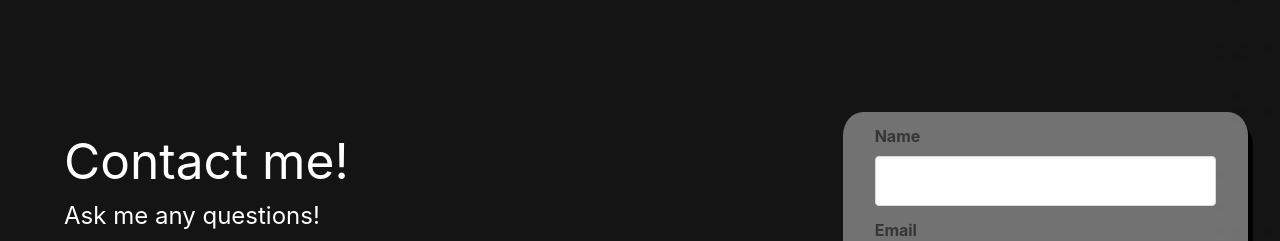
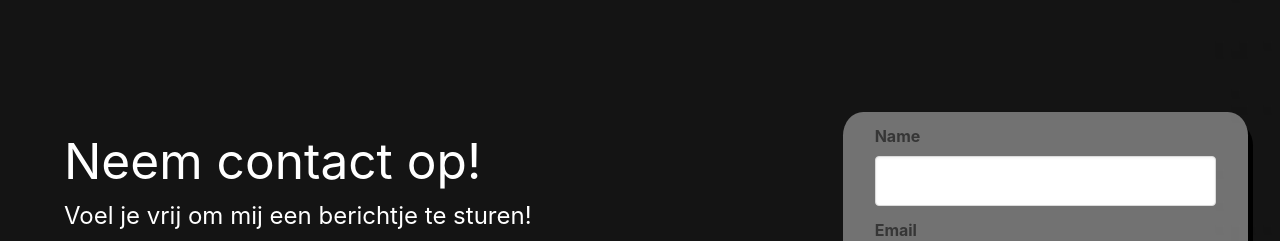
Before and after one commit to Martijn-Kalkman/hackaton-bulma, a plain HTML site: page contact.html in a window 1280 px wide. Shown: the part 55-296 px from the top of the page. Drawn offline with nearby package versions, Linux system fonts and the light colour scheme.

Commit message:
Update contact.html

```diff
--- a/contact.html
+++ b/contact.html
@@ -53,8 +53,8 @@
 			<div class="container has-text-centered">
 				<div class="columns is-8 is-variable ">
 					<div class="column is-two-thirds has-text-left">
-						<h1>Contact me!</h1>
-						<p class="is-size-4">Ask me any questions!</p>
+						<h1>Neem contact op!</h1>
+						<p class="is-size-4">Voel je vrij om mij een berichtje te sturen!</p>
 						<div class="social-media">
 							<a href="https://facebook.com" target="_blank" class="button is-large"><i class="fa fa-facebook-square" aria-hidden="true"></i></a>
 							<a href="https://instagram.com" target="_blank" class="button is-large"><i class="fa fa-instagram" aria-hidden="true"></i></a>
```
